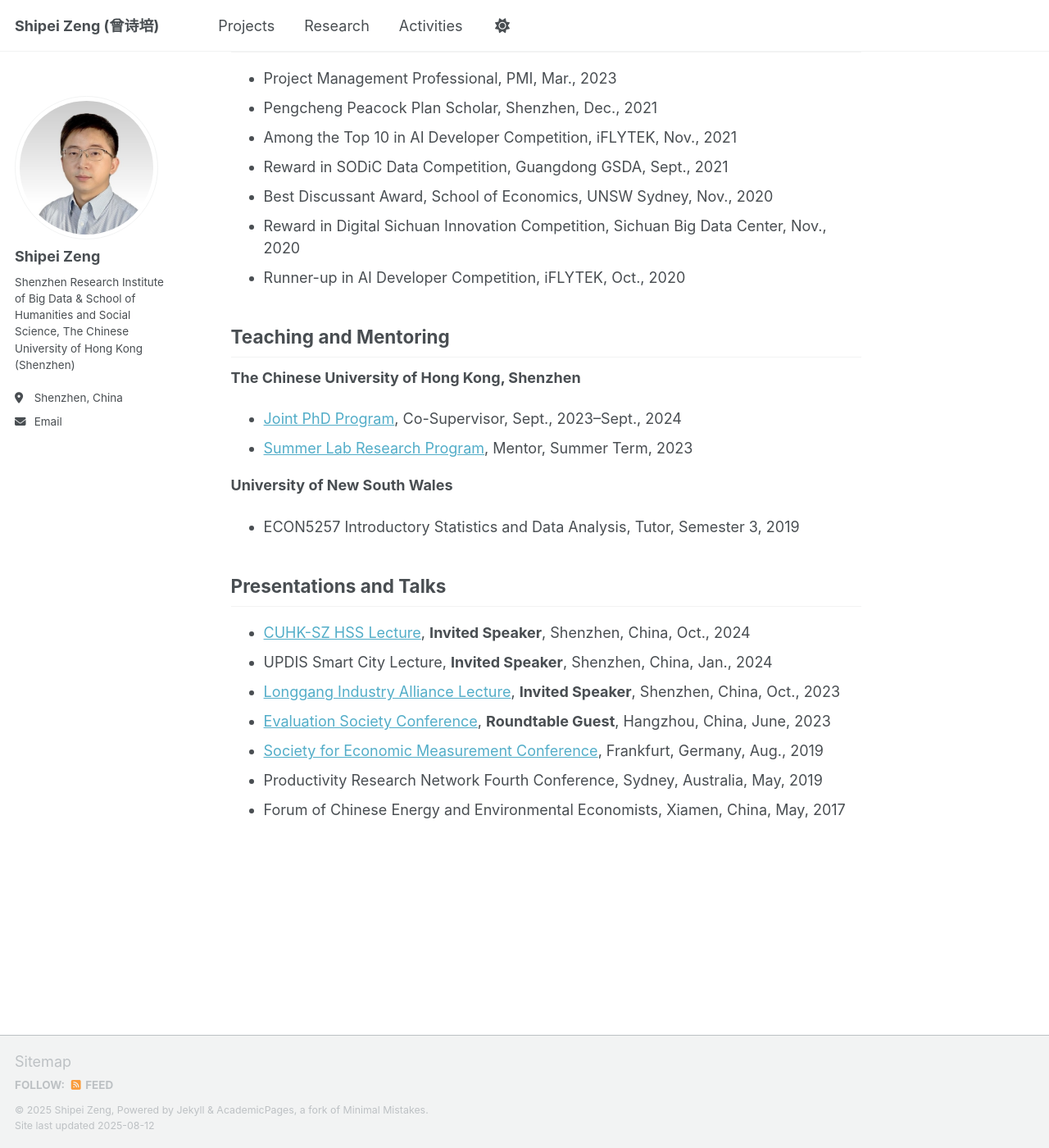
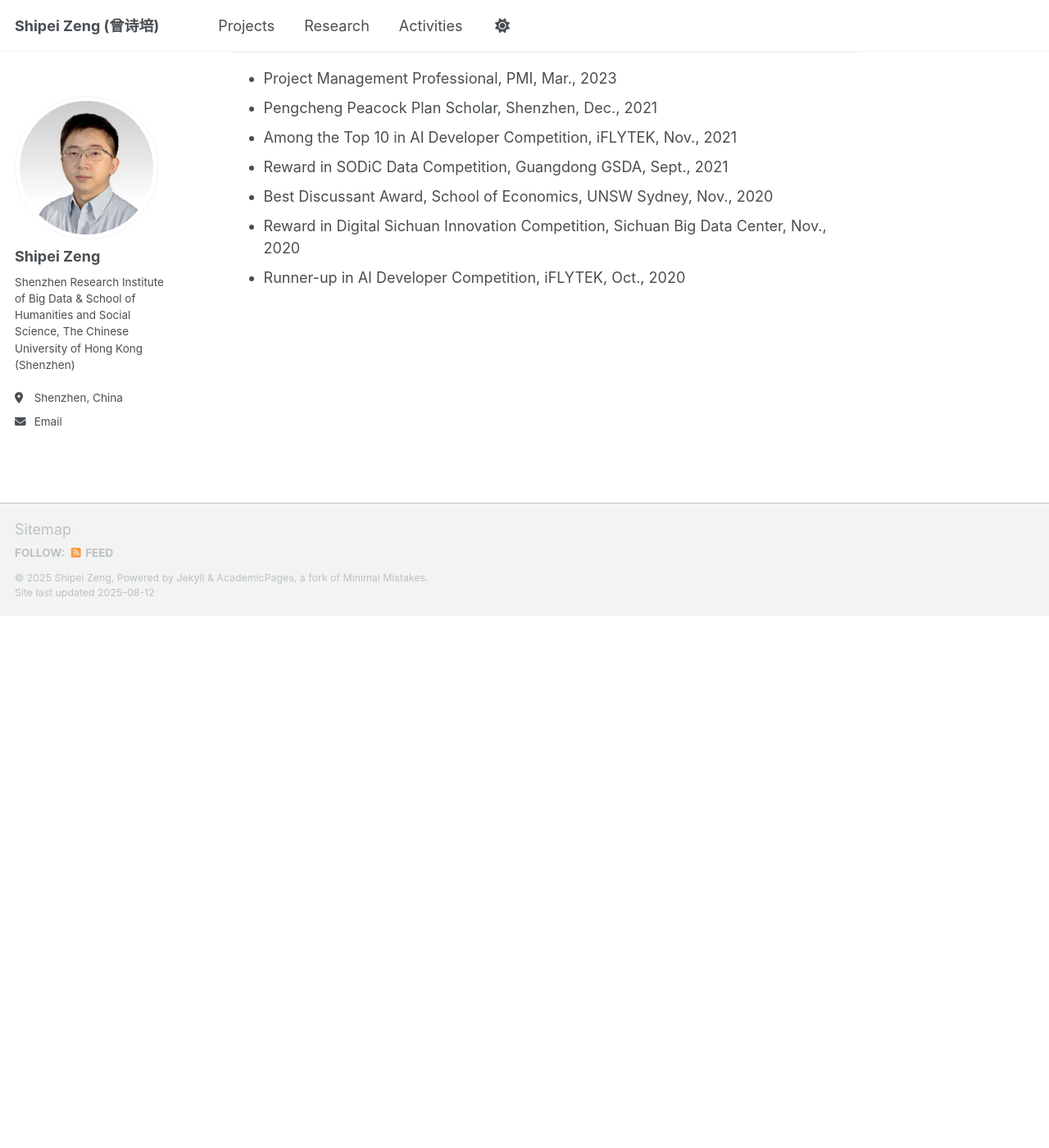
Before and after one commit to shipei-zeng/shipei-zeng.github.io, a Jekyll site: the page built from _pages/about.md, in a window 1280 px wide and 1400 px high, scrolled down 880 px. Shown: the whole window at 82% size. Built offline with Jekyll 4.4.1, drawn with Linux system fonts in a browser that asks for light colours; a script that is not in the unit is left out; after the commit the page ends 1631 px from its top, so only the background shows below that.

Commit message:
Update about.md

```diff
--- a/_pages/about.md
+++ b/_pages/about.md
@@ -22,22 +22,3 @@ Honours and Awards
 - Best Discussant Award, School of Economics, UNSW Sydney, Nov., 2020
 - Reward in Digital Sichuan Innovation Competition, Sichuan Big Data Center, Nov., 2020
 - Runner-up in AI Developer Competition, iFLYTEK, Oct., 2020
-
-Teaching and Mentoring
-------
-**The Chinese University of Hong Kong, Shenzhen**
-- [Joint PhD Program](https://www.sribd.cn/en/article/928), Co-Supervisor, Sept., 2023--Sept., 2024
-- [Summer Lab Research Program](https://www.science.nus.edu.sg/wp-content/uploads/2023/01/CUHK-SZ-SLR-Programme-2023.pdf), Mentor, Summer Term, 2023
-
-**University of New South Wales**
-- ECON5257 Introductory Statistics and Data Analysis, Tutor, Semester 3, 2019
-
-Presentations and Talks
-------
-- [CUHK-SZ HSS Lecture](https://hss.cuhk.edu.cn/event/1424), **Invited Speaker**, Shenzhen, China, Oct., 2024
-- UPDIS Smart City Lecture, **Invited Speaker**, Shenzhen, China, Jan., 2024
-- [Longgang Industry Alliance Lecture](https://mp.weixin.qq.com/s/OukZ2f5zh07VhxOrXAGYfg), **Invited Speaker**, Shenzhen, China, Oct., 2023
-- [Evaluation Society Conference](https://mp.weixin.qq.com/s/64PAUxEkqe9GdTMwKMRrCA), **Roundtable Guest**, Hangzhou, China, June, 2023
-- [Society for Economic Measurement Conference](https://sem-society.org/sem-2019-sixth-annual-conference-goethe-university-frankfurt-germany/), Frankfurt, Germany, Aug., 2019
-- Productivity Research Network Fourth Conference, Sydney, Australia, May, 2019
-- Forum of Chinese Energy and Environmental Economists, Xiamen, China, May, 2017
```
